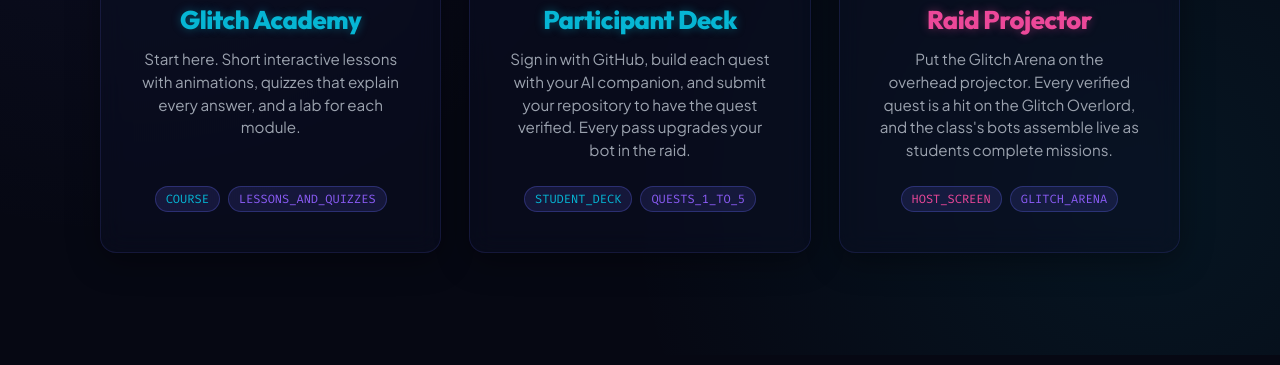
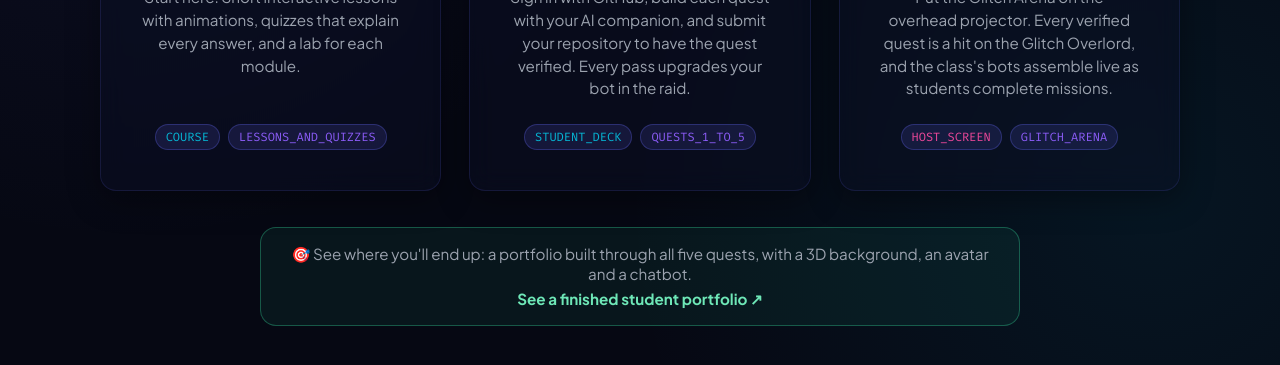
Before and after one commit to SanketSalviNITK/Gamified_Web_Devlopement_Workshop_GenAI, a plain HTML site: page index.html in a window 1280 px wide. Shown: the part 445-810 px from the top of the page. Drawn offline with Linux system fonts and the light colour scheme.

Commit message:
Home page: link a finished student portfolio
Shows students where the five quests lead: a portfolio with a 3D background,
an avatar and a chatbot, live on GitHub Pages.

Co-Authored-By: Claude Opus 5.5 <noreply@anthropic.com>
Claude-Session: https://claude.ai/code/session_013a5ioKA77pAhizNBj9YB9j

```diff
--- a/index.html
+++ b/index.html
@@ -110,6 +110,15 @@
             border-radius: 20px;
             color: var(--neon-cyan);
         }
+
+        .example-link {
+            display: flex; flex-wrap: wrap; align-items: center; justify-content: center; gap: 6px 14px;
+            margin: 36px auto 0; padding: 16px 22px; max-width: 760px;
+            border-radius: 16px; border: 1px solid rgba(52, 211, 153, 0.35); background: rgba(52, 211, 153, 0.07);
+            color: var(--text-secondary); font-size: 0.95rem; text-align: center;
+        }
+        .example-link a { color: #6ee7b7; font-weight: 700; text-decoration: none; }
+        .example-link a:hover, .example-link a:focus-visible { text-decoration: underline; }
     </style>
 </head>
 <body>
@@ -151,6 +160,11 @@
                 </div>
             </div>
         </div>
+
+        <p class="example-link">
+            <span>🎯 See where you'll end up: a portfolio built through all five quests, with a 3D background, an avatar and a chatbot.</span>
+            <a href="https://sanketsalvinitk.github.io/glitch-academy-demo/" target="_blank" rel="noopener">See a finished student portfolio ↗</a>
+        </p>
     </div>
 </body>
 </html>
```
